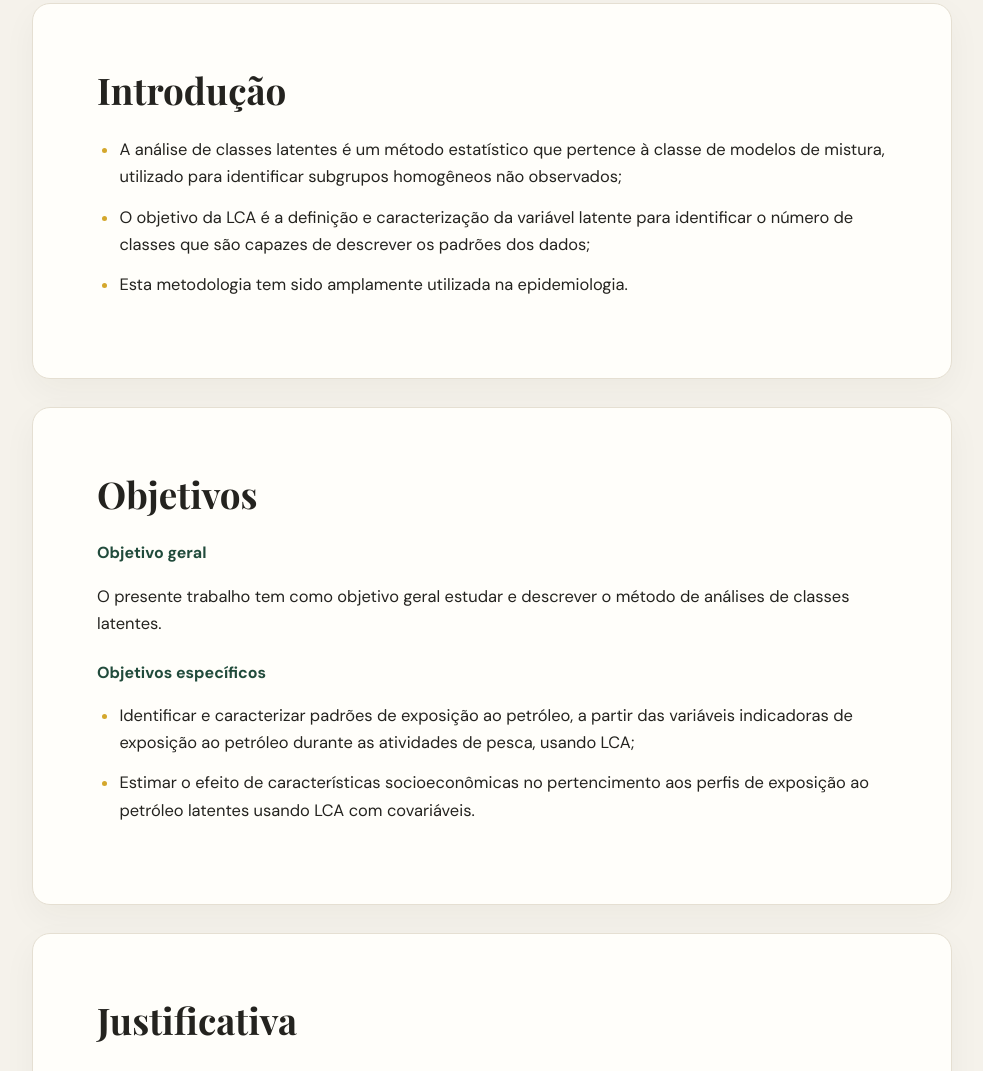
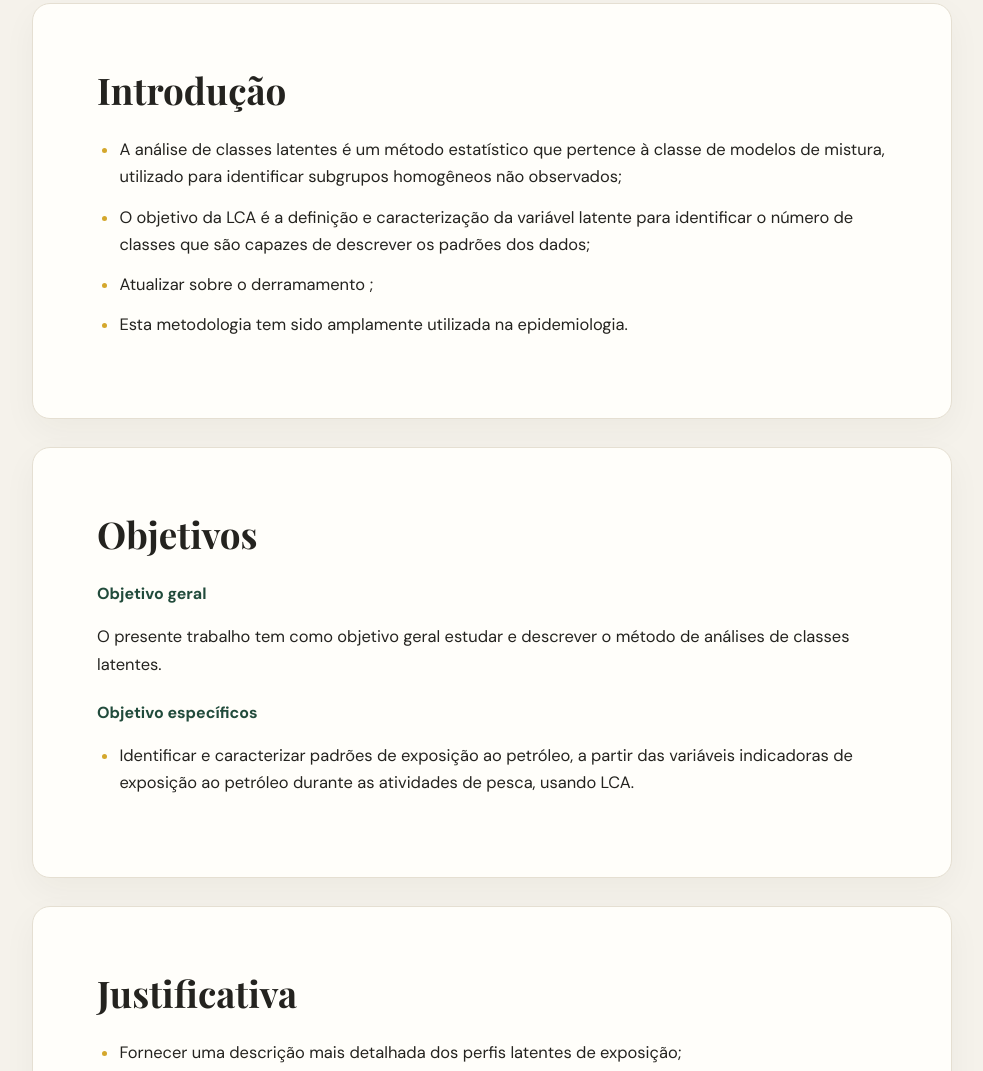
Before and after one commit to mavigonsalves18/apresentacao_tcc, a plain HTML site: page index.html in a window 1280 px wide. Shown: the part 1519-2590 px from the top of the page, without its empty margins (148-1131 px from the left). Drawn offline with nearby package versions, Linux system fonts and the light colour scheme.

Commit message:
Update index.html

```diff
--- a/index.html
+++ b/index.html
@@ -57,14 +57,14 @@
       <ul>
         <li>A análise de classes latentes é um método estatístico que pertence à classe de modelos de mistura, utilizado para identificar subgrupos homogêneos não observados;</li>
         <li>O objetivo da LCA é a definição e caracterização da variável latente para identificar o número de classes que são capazes de descrever os padrões dos dados;</li>
+        <li> Atualizar sobre o derramamento ; </li>
         <li>Esta metodologia tem sido amplamente utilizada na epidemiologia.</li>
       </ul>
     </section>
     <section class="slide" data-slide="4"><h3>Objetivos</h3>
       <h4>Objetivo geral</h4><p>O presente trabalho tem como objetivo geral estudar e descrever o método de análises de classes latentes.</p>
-      <h4>Objetivos específicos</h4><ul>
-        <li>Identificar e caracterizar padrões de exposição ao petróleo, a partir das variáveis indicadoras de exposição ao petróleo durante as atividades de pesca, usando LCA;</li>
-        <li>Estimar o efeito de características socioeconômicas no pertencimento aos perfis de exposição ao petróleo latentes usando LCA com covariáveis.</li>
+      <h4>Objetivo específicos</h4><ul>
+        <li>Identificar e caracterizar padrões de exposição ao petróleo, a partir das variáveis indicadoras de exposição ao petróleo durante as atividades de pesca, usando LCA.</li>
       </ul>
     </section>
     <section class="slide" data-slide="5"><h3>Justificativa</h3>
```
